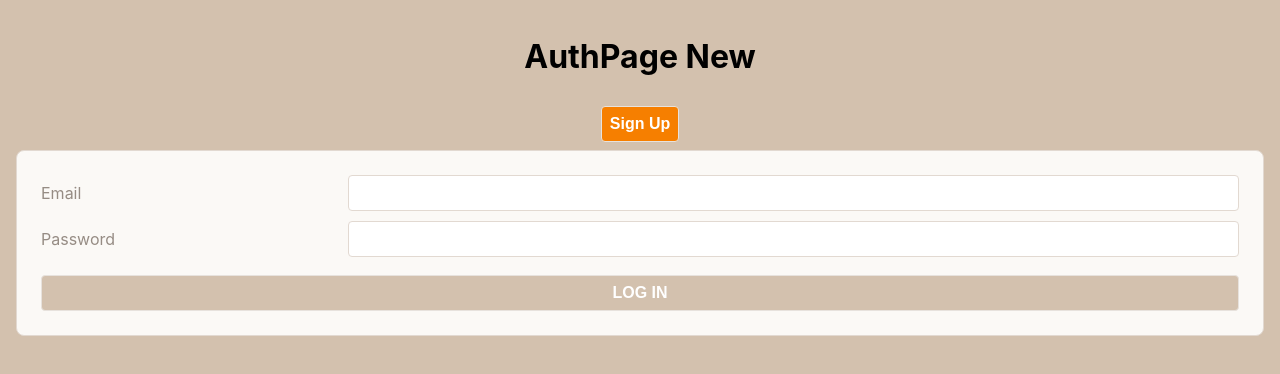
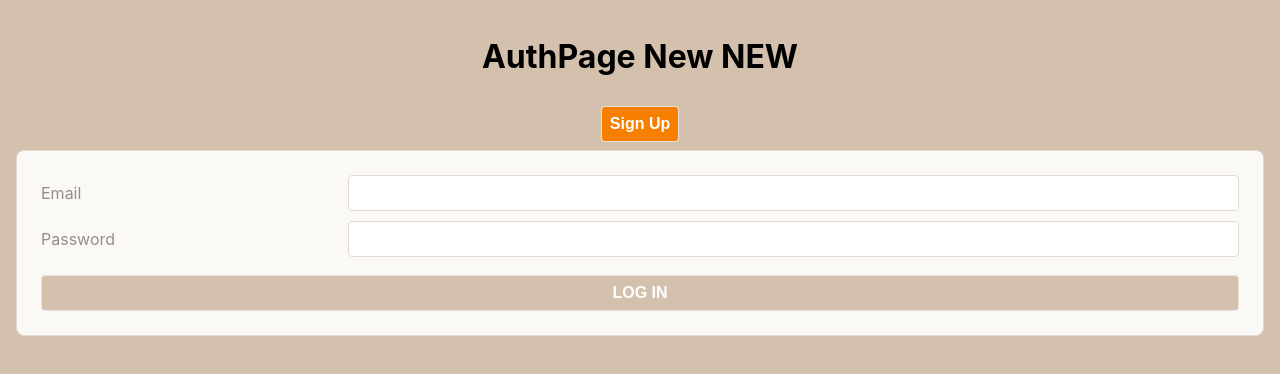
Before and after one commit to Patsch03/project-4-base, a React (Create React App) app: page /orders in a window 1280 px wide. Shown: the top 374 px of the page. Built offline with nearby package versions, Linux system fonts and the light colour scheme.

Commit message:
test add

```diff
--- a/src/pages/AuthPage/AuthPage.jsx
+++ b/src/pages/AuthPage/AuthPage.jsx
@@ -6,7 +6,7 @@ export default function AuthPage({ setUser }) {
   const [showSignUp, setShowSignUp] = useState(false);
   return (
     <main>
-      <h1>AuthPage New</h1>
+      <h1>AuthPage New NEW</h1>
       <button onClick={() => setShowSignUp(!showSignUp)}>{showSignUp ? 'Log In' : 'Sign Up'}</button>
       { showSignUp ?
           <SignUpForm setUser={setUser} />
```
